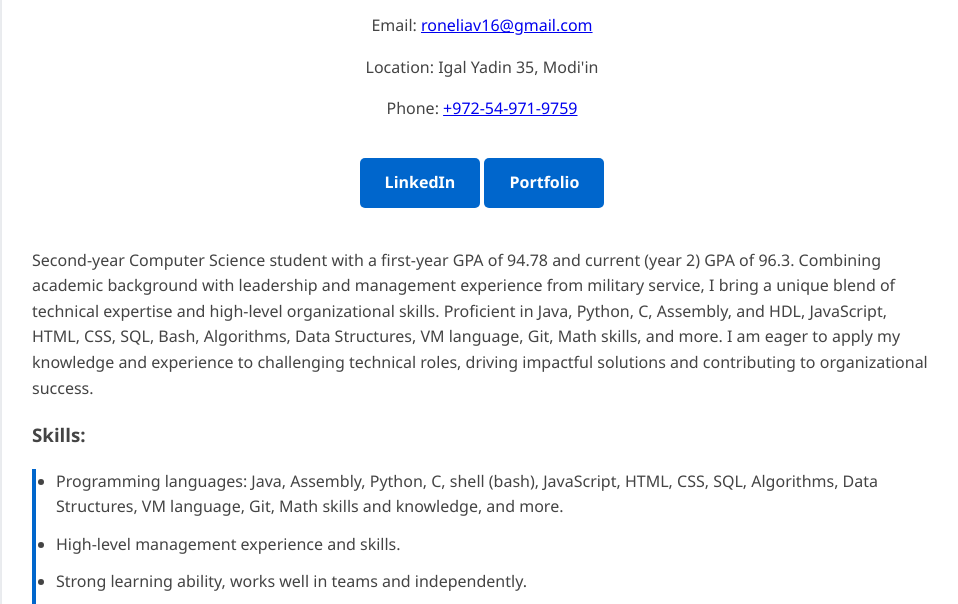
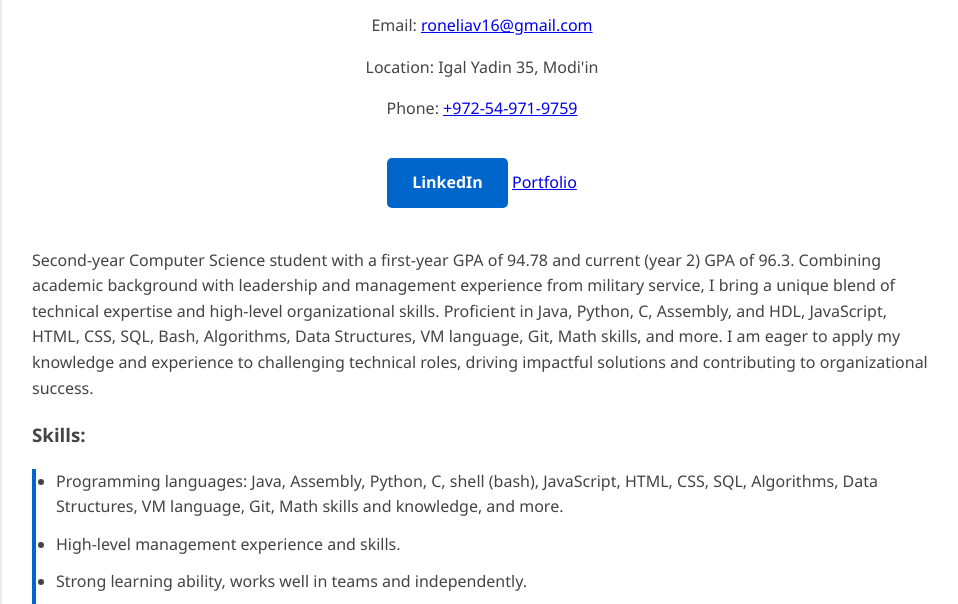
Before and after one commit to roneliav16/Resume, a plain HTML site: page index.html in a window 1280 px wide. Shown: the part 182-786 px from the top of the page, without its empty margins (158-1116 px from the left). Drawn offline with Linux system fonts and the light colour scheme.

Commit message:
Update index.html

```diff
--- a/index.html
+++ b/index.html
@@ -17,7 +17,7 @@
             <p>Phone: <a href="tel:+972549719759">+972-54-971-9759</a></p>
             <p>
                 <a class="btn-github" href="https://www.linkedin.com/in/ron-eliav-6892452a5/" target="_blank">LinkedIn</a>
-                <a class="btn-github" href="https://roneliav16.github.io/Resume/" target="_blank">Portfolio</a>
+                <a class="btn-hub" href="https://roneliav16.github.io/Resume/" target="_blank">Portfolio</a>
             </p>
         </header>
 
```
